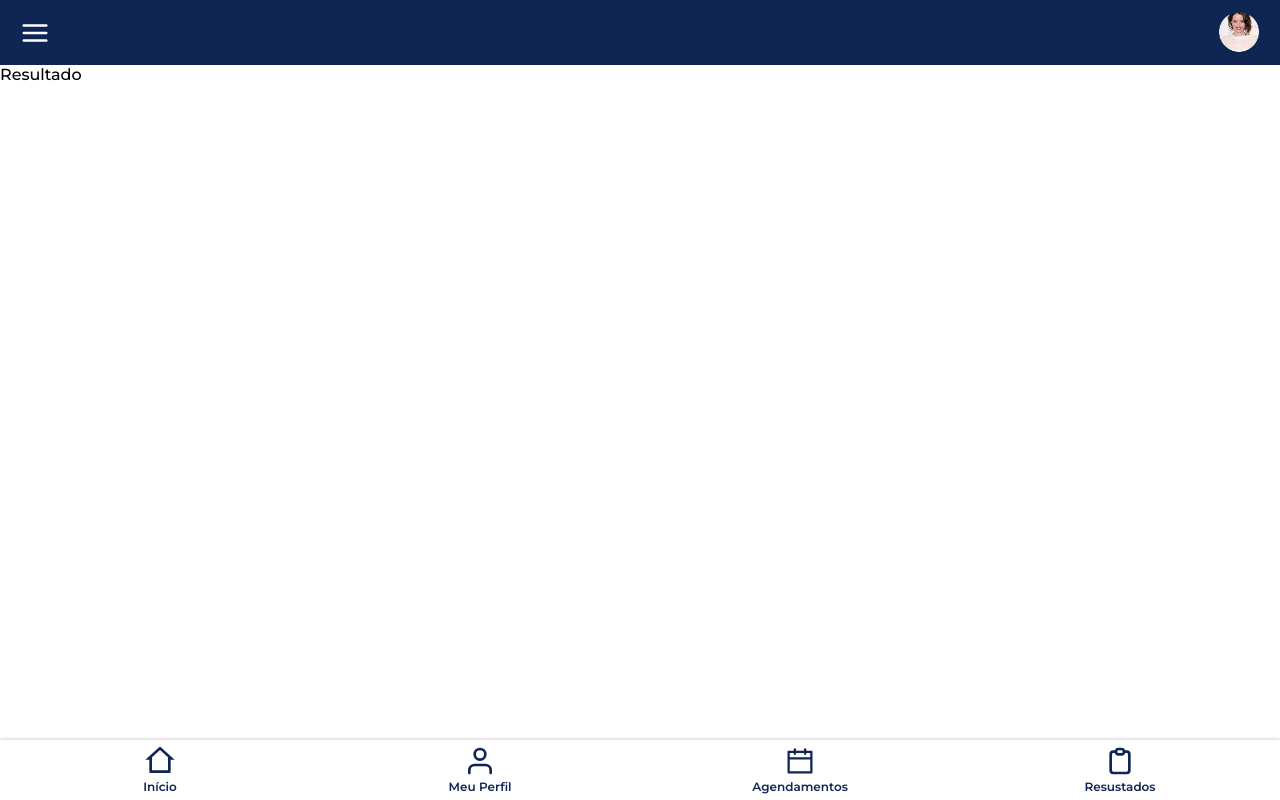
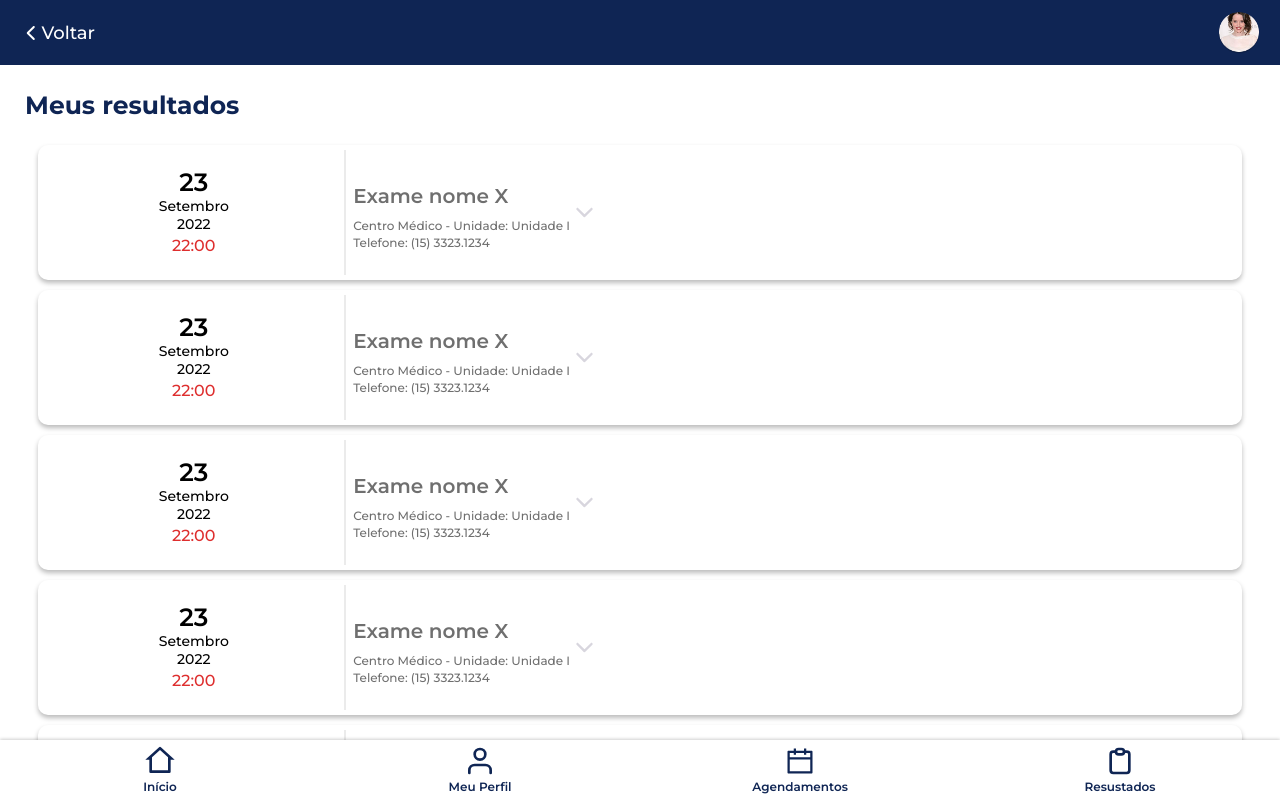
Before and after one commit to lucasmoraessouza/CentroMedico, a React (Create React App) app: page /home in a window 1280 px wide. Both pictures are taken after a click on the element "Meus Resultados". Built offline with nearby package versions, Linux system fonts and the light colour scheme.

Commit message:
schedule screen and result screen created

```diff
--- a/src/components/HeaderHome/index.js
+++ b/src/components/HeaderHome/index.js
@@ -2,14 +2,34 @@ import * as C from "./styles";
 import profileImg from "../../assets/images/profile-image.png";
 import { Menu } from "react-feather";
 import { StateGlobal } from "../../context/registerContext";
-
+import { IoIosArrowBack } from "react-icons/io";
 export default function HeaderHome(props) {
-  const { setComponents } = StateGlobal();
+  const { components, setComponents } = StateGlobal();
 
   return (
-    <C.Header>
-      <Menu color="#FFF" width={30} height={30} strokeWidth={2} onClick={()=>{props.setOpenLeft(true)}} />
-      <img alt="profile" src={profileImg} />
-    </C.Header>
+    <>
+      {components !== 0 ? (
+        <C.Header>
+          <C.ActionBack onClick={() => {setComponents(0)}}>
+            <IoIosArrowBack fill="#fff" style={{height: '2em', width: '2em'}}/>
+            <span>Voltar</span>
+          </C.ActionBack>
+          <img alt="profile" src={profileImg} />
+        </C.Header>
+      ) : (
+        <C.Header>
+          <Menu
+            color="#FFF"
+            width={30}
+            height={30}
+            strokeWidth={2}
+            onClick={() => {
+              props.setOpenLeft(true);
+            }}
+          />
+          <img alt="profile" src={profileImg} />
+        </C.Header>
+      )}
+    </>
   );
 }
--- a/src/components/HeaderHome/styles.js
+++ b/src/components/HeaderHome/styles.js
@@ -1,5 +1,4 @@
 import styled from "styled-components";
-
 
 export const Header = styled.div`
   display: flex;
@@ -17,3 +16,18 @@ export const Header = styled.div`
     border-radius: 50%;
   }
 `;
+
+export const ActionBack = styled.div`
+  display: flex;
+  align-items: center;
+  align-content: center;
+  width: 75px;
+  height: 100%;
+  justify-content: flex-start;
+
+span {
+  color: ${({ theme }) => theme.colors.white};
+  font-size: 18px;
+}
+
+`;
--- /dev/null
+++ b/src/pages/Home/components/Results/ResultBlock/index.js
@@ -0,0 +1,45 @@
+import React, { useEffect, useState } from "react";
+import * as C from "./styles";
+import { IoIosArrowDown, IoIosArrowUp } from "react-icons/io";
+import { BsPrinterFill } from "react-icons/bs";
+export default function ResultBlock(props) {
+  return (
+    <C.Container>
+      <C.Date>
+        <p id="Day">23</p>
+        <p>Setembro</p>
+        <p>2022</p>
+        <label id="datePlus">22:00</label>
+      </C.Date>
+
+      <C.ContainerInfor>
+        <C.SubContainerInfo>
+          <C.InfoList>
+            <p id="primaryTitle">Exame nome X</p>
+            <p>Centro Médico - Unidade: Unidade I</p>
+            <p id="forma">Telefone: (15) 3323.1234</p>
+          </C.InfoList>
+          {props.openAccordion === false ? (
+            <C.ContainerAccordion>
+              <IoIosArrowDown style={{ color: "#D8D6DE", fontSize: "25px" }} />
+            </C.ContainerAccordion>
+          ) : (
+            <C.ContainerAccordion>
+              <IoIosArrowUp style={{ color: "#6E6B7B", fontSize: "25px" }} />
+            </C.ContainerAccordion>
+          )}
+        </C.SubContainerInfo>
+        {props.openAccordion === false ? (
+          ""
+        ) : (
+          <C.ContainerBtnPrint>
+            <C.BtnPrint>
+              <BsPrinterFill />
+              <span>Imprimir</span>
+            </C.BtnPrint>
+          </C.ContainerBtnPrint>
+        )}
+      </C.ContainerInfor>
+    </C.Container>
+  );
+}
--- /dev/null
+++ b/src/pages/Home/components/Results/ResultBlock/styles.js
@@ -0,0 +1,155 @@
+import styled from "styled-components";
+
+export const Container = styled.div`
+  display: flex;
+  width: 94%;
+  background-color: #ffffff;
+  box-shadow: 0px 3px 5px 0px #00000045;
+  border-radius: 10px;
+  margin: 10px 0px;
+  margin-left: 3%;
+  height: 135px;
+`;
+
+export const Date = styled.div`
+  width: 25%;
+  display: flex;
+  flex-direction: column;
+  align-items: center;
+  justify-content: center;
+  border-right: solid #00000014 2px;
+  margin: 5px;
+
+  #Day {
+    font-weight: 600;
+    font-size: 25px;
+  }
+
+  #datePlus {
+    margin-top: 3px;
+    margin-bottom: 3px;
+    font-size: 16px;
+    font-weight: 500;
+    color: #de2e2e;
+  }
+
+  p {
+    font-size: 14px;
+    margin: 0px;
+  }
+`;
+
+export const ContainerInfor = styled.div`
+  display: flex;
+  font-weight: 500;
+  font-size: 12px;
+  color: #00000090;
+  width: 250px;
+  flex-direction: column;
+  justify-content: center;
+
+  #TitleStatus {
+    display: flex;
+    justify-content: space-between;
+    height: 30px;
+
+    span {
+      padding: 3px 5px;
+      background-color: #2ede6a;
+      border-radius: 10px;
+      width: 90px;
+      color: #fff;
+      font-size: 10px;
+      display: flex;
+      justify-content: center;
+      text-transform: capitalize;
+    }
+
+    p {
+      margin: 0px;
+    }
+  }
+
+  #TypeCard {
+    font-weight: 600;
+    font-size: 16px;
+    color: #000;
+  }
+
+  #ValueCardPlus {
+    font-weight: 400;
+    font-size: 25px;
+    color: #2ede6a;
+  }
+
+  #forma {
+    width: 200px;
+  }
+`;
+
+export const SubContainerInfo = styled.div`
+  display: flex;
+  align-items: center;
+`;
+
+export const ContainerAccordion = styled.div`
+  display: flex;
+  justify-content: center;
+  align-items: center;
+  width: 25px;
+  height: 100%;
+`;
+
+export const InfoList = styled.div`
+  #primaryTitle {
+    font-size: 20px;
+    font-weight: 600;
+    margin-top: 10px;
+    margin-bottom: 10px;
+  }
+
+  p {
+    margin: 2px;
+  }
+`;
+
+export const InfMap = styled.div`
+  display: flex;
+  width: 245px;
+  justify-content: space-between;
+  padding: 3px 0px;
+  color: #08559f;
+  font-weight: 600;
+  font-size: 10px;
+  text-decoration: underline;
+  justify-content: flex-end;
+
+  p {
+    display: flex;
+  }
+`;
+
+export const ContainerBtnPrint = styled.div`
+margin-top: 10px;
+  display: flex;
+  align-items: center;
+  justify-content: flex-end;
+  align-content: center;
+  height: 30px;
+`;
+
+export const BtnPrint = styled.button`
+  width: 120px;
+  height: 30px;
+  border: none;
+  background-color: ${({ theme }) => theme.colors.primary};
+  border-radius: 10px;
+  color: #fff;
+  display: flex;
+  align-items: center;
+  justify-content: center;
+
+  span {
+    margin-left: 10px;
+  }
+`;
--- a/src/pages/Home/components/Results/index.js
+++ b/src/pages/Home/components/Results/index.js
@@ -1,11 +1,33 @@
 import React, { useEffect, useState } from "react";
 import * as C from "./styles";
-
+import ResultBlock from "./ResultBlock/index";
 
 export default function Results() {
+  const ArrayNumber = [1, 2, 3, 4, 5, 6, 7, 8, 9, 10];
+  //   const ArrayNumber = [1, 2, 3 ];
+  const [openAccordion, setOpenAccordion] = useState(false);
 
-return(
-    'Resultado'
-)
+console.log(openAccordion)
 
+  return (
+    <C.Container>
+      <p id="mySchedules">Meus resultados</p>
+      <div>
+        {ArrayNumber.map((item, index) => {
+          return (
+            <div
+              onClick={() => {
+                setOpenAccordion(prevState => prevState ? false : true )
+              }}
+            >
+              <ResultBlock
+                openAccordion={openAccordion}
+                setOpenAccordion={setOpenAccordion}
+              />
+            </div>
+          );
+        })}
+      </div>
+    </C.Container>
+  );
 }
--- a/src/pages/Home/components/Results/styles.js
+++ b/src/pages/Home/components/Results/styles.js
@@ -1 +1,12 @@
 import styled from "styled-components";
+
+export const Container = styled.div`
+
+    #mySchedules {
+        color: ${({ theme }) => theme.colors.primary};
+        font-size: 25px;
+        font-weight: 700;
+        margin-left: 25px;
+    }
+
+`;
--- /dev/null
+++ b/src/pages/Home/components/Schedules/SchedulingBlock/index.js
@@ -0,0 +1,34 @@
+import React from "react";
+import * as C from "./styles";
+import { BsCalendar } from "react-icons/bs";
+import { FaLocationArrow } from "react-icons/fa";
+
+export default function ResultBlock() {
+  return (
+    <C.Container>
+      <C.Date>
+        <p id="Day">23</p>
+        <p>Setembro</p>
+        <p>2022</p>
+        <label id="datePlus">22:00</label>
+      </C.Date>
+
+      <C.ContainerInfor>
+        <C.InfoList>
+          <p id="primaryTitle">Exame nome X</p>
+          <p>Centro Médico - Unidade: Unidade I</p>
+          <p id="forma">Telefone: (15) 3323.1234</p>
+
+          <C.InfMap>
+            <p>
+              <FaLocationArrow
+                style={{ marginTop: "2px", marginRight: "3px" }}
+              />
+              Como chegar
+            </p>
+          </C.InfMap>
+        </C.InfoList>
+      </C.ContainerInfor>
+    </C.Container>
+  );
+}
--- /dev/null
+++ b/src/pages/Home/components/Schedules/SchedulingBlock/styles.js
@@ -0,0 +1,120 @@
+import styled from "styled-components";
+
+export const Container = styled.div`
+  display: flex;
+  width: 94%;
+  background-color: #ffffff;
+  box-shadow: 0px 3px 5px 0px #00000045;
+  border-radius: 10px;
+  margin: 10px 0px;
+  margin-left: 3%;
+  height: 115px;
+`;
+
+export const Date = styled.div`
+  width: 25%;
+  display: flex;
+  flex-direction: column;
+  align-items: center;
+  justify-content: center;
+  border-right: solid #00000014 2px;
+  margin: 5px;
+
+  #Day {
+    font-weight: 600;
+    font-size: 25px;
+  }
+
+  #datePlus {
+    margin-top: 3px;
+    margin-bottom: 3px;
+    font-size: 16px;
+    font-weight: 500;
+    color: #de2e2e;
+  }
+
+  p {
+    font-size: 14px;
+    margin: 0px;
+  }
+`;
+
+export const ContainerInfor = styled.div`
+  display: flex;
+  font-weight: 500;
+  font-size: 12px;
+  color: #00000090;
+  width: 250px;
+  flex-direction: column;
+  justify-content: center;
+
+  #TitleStatus {
+    display: flex;
+    justify-content: space-between;
+    height: 30px;
+
+    span {
+      padding: 3px 5px;
+      background-color: #2ede6a;
+      border-radius: 10px;
+      width: 90px;
+      color: #fff;
+      font-size: 10px;
+      display: flex;
+      justify-content: center;
+      text-transform: capitalize;
+    }
+
+    p {
+      margin: 0px;
+    }
+  }
+
+  #TypeCard {
+    font-weight: 600;
+    font-size: 16px;
+    color: #000;
+  }
+
+  #ValueCardPlus {
+    font-weight: 400;
+    font-size: 25px;
+    color: #2ede6a;
+  }
+
+  #forma {
+    width: 200px;
+  }
+`;
+
+export const InfoList = styled.div `
+
+#primaryTitle {
+    font-size: 20px;
+    font-weight: 600;
+    margin-top: 10px;
+    margin-bottom: 10px;
+
+}
+
+p{
+    margin: 2px
+}
+`;
+
+export const InfMap = styled.div`
+  display: flex;
+  width: 245px;
+  justify-content: space-between;
+  padding: 3px 0px;
+  color: #08559f;
+  font-weight: 600;
+  font-size: 10px;
+  text-decoration: underline;
+  justify-content: flex-end;
+
+  p {
+    display: flex;
+
+  }
+`;
--- a/src/pages/Home/components/Schedules/index.js
+++ b/src/pages/Home/components/Schedules/index.js
@@ -1,11 +1,23 @@
 import React, { useEffect, useState } from "react";
 import * as C from "./styles";
-
+import SchedulingBlock from "./SchedulingBlock/index";
 
 export default function Schedules() {
+  const ArrayNumber = [1, 2, 3, 4, 5, 6, 7, 8, 9, 10];
+  //   const ArrayNumber = [1, 2, 3 ];
 
-return(
-    'agendamento'
-)
-
+  return (
+    <C.Container>
+        <p id="mySchedules">Meus agendamentos</p>
+      <div>
+        {ArrayNumber.map((item, index) => {
+          return (
+            <div>
+              <SchedulingBlock />
+            </div>
+          );
+        })}
+      </div>
+    </C.Container>
+  );
 }
--- a/src/pages/Home/components/Schedules/styles.js
+++ b/src/pages/Home/components/Schedules/styles.js
@@ -1 +1,12 @@
 import styled from "styled-components";
+
+export const Container = styled.div`
+
+    #mySchedules {
+        color: ${({ theme }) => theme.colors.primary};
+        font-size: 25px;
+        font-weight: 700;
+        margin-left: 25px;
+    }
+
+`;
```
